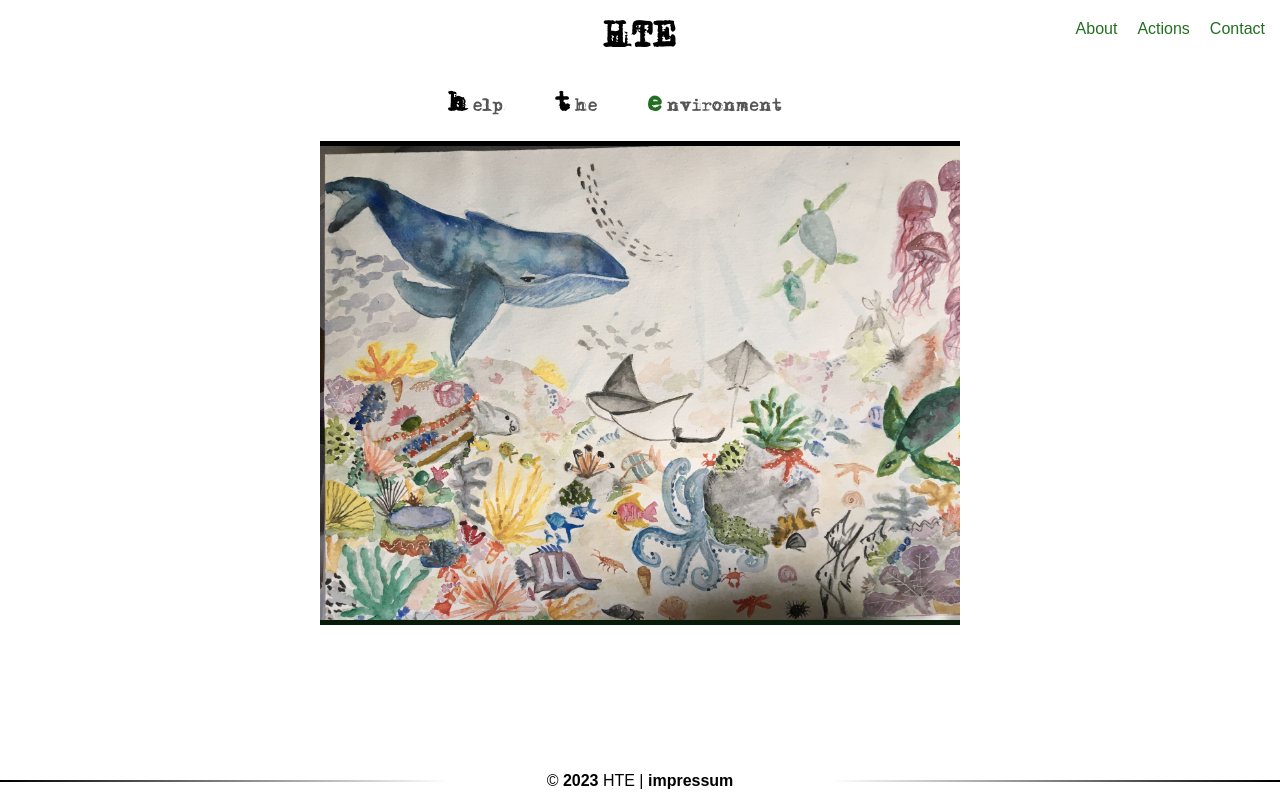
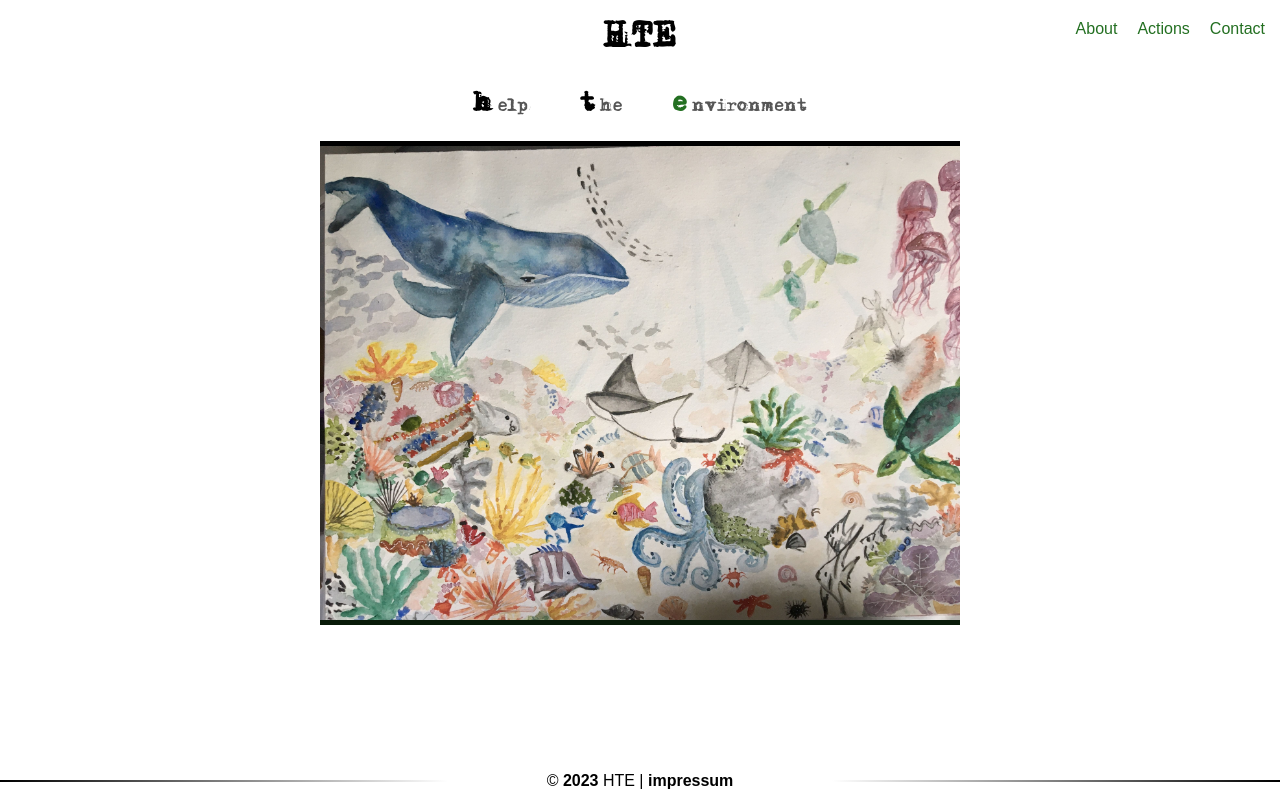
Before and after one commit to Affe1/hte, a plain HTML site: page index.html in a window 1280 px wide. Drawn offline with Linux system fonts and the light colour scheme.

Commit message:
Update index.html

```diff
--- a/index.html
+++ b/index.html
@@ -17,7 +17,7 @@
         </ul>
     </div>
     <div class="content"><h1>HTE</h1>
-        <div class="inline" ><h2>h</h2><p class="grey">elp</p><h2>t</h2><p class="grey">he</p><h2 id="green">e</h2><p class="grey">nvironment</p></div>
+        <div class="inline" ><h2>h</h2><p class="grey">elp</p><h2>t</h2><p class="grey">he</p><h2 id="green">e</h2><p id="nm" class="grey">nvironment</p></div>
 
         <img src="https://affe1.github.io/hte/bild.jpg" alt="">
     </div>
```
